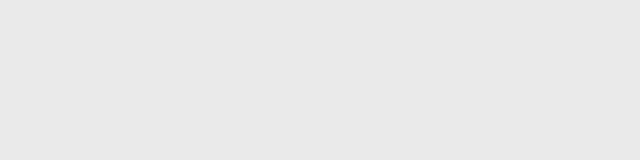
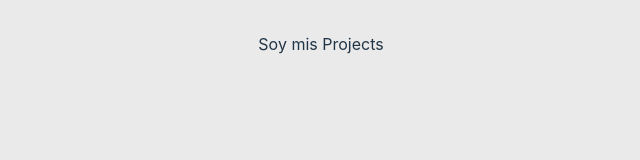
Before and after one commit to denisrold/Portfolio, a React (Vite) app in the folder portfolio/: page /projects in a window 1280 px wide. Shown: the top 160 px of the page, without its empty margins (319-959 px from the left). Built offline with nearby package versions, Linux system fonts and the light colour scheme.

Commit message:
Enrutado ok

```diff
--- a/portfolio/src/App.jsx
+++ b/portfolio/src/App.jsx
@@ -8,6 +8,8 @@ import About from './views/About';
 import Proyects from './views/Proyects';
 import ContactMe  from './views/Contact';
 import { useRef } from 'react';
+import {Skills} from "../src/views/Skills";
+import { ProjectsDetails } from "../src/views/ProjectsDetails";
 
 
 
@@ -32,8 +34,8 @@ function App() {
             <Footer />
           </>
         }/>
-            <Route path='/skills'/>
-            <Route path='/projects'/>
+        <Route path='/skills' element={<Skills/>}/>
+        <Route path='/projects' element={<ProjectsDetails/>}/>
       </Routes>
     </div>
   </>
--- /dev/null
+++ b/portfolio/src/views/ProjectsDetails.jsx
@@ -0,0 +1,5 @@
+export const ProjectsDetails = ()=>{
+    return(
+        <div>Soy mis Projects</div>
+    )
+}
--- /dev/null
+++ b/portfolio/src/views/Skills.jsx
@@ -0,0 +1,5 @@
+export const Skills =()=>{
+    return(
+        <div>Soy mis skills</div>
+    )
+}
```
Lines whose indentation alone changed are shown as unchanged.
